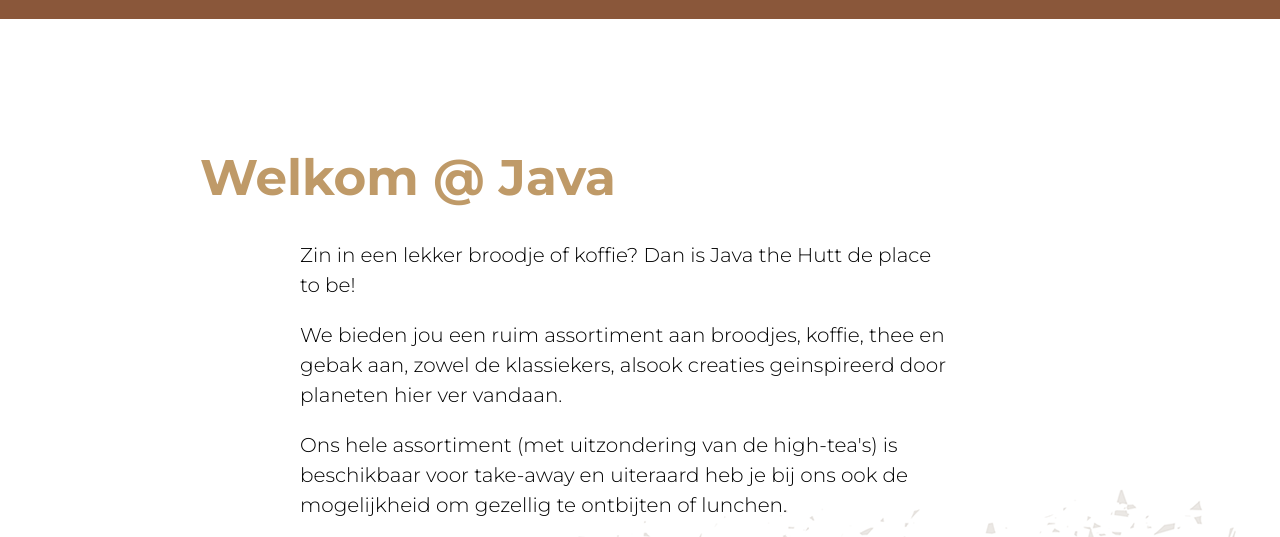
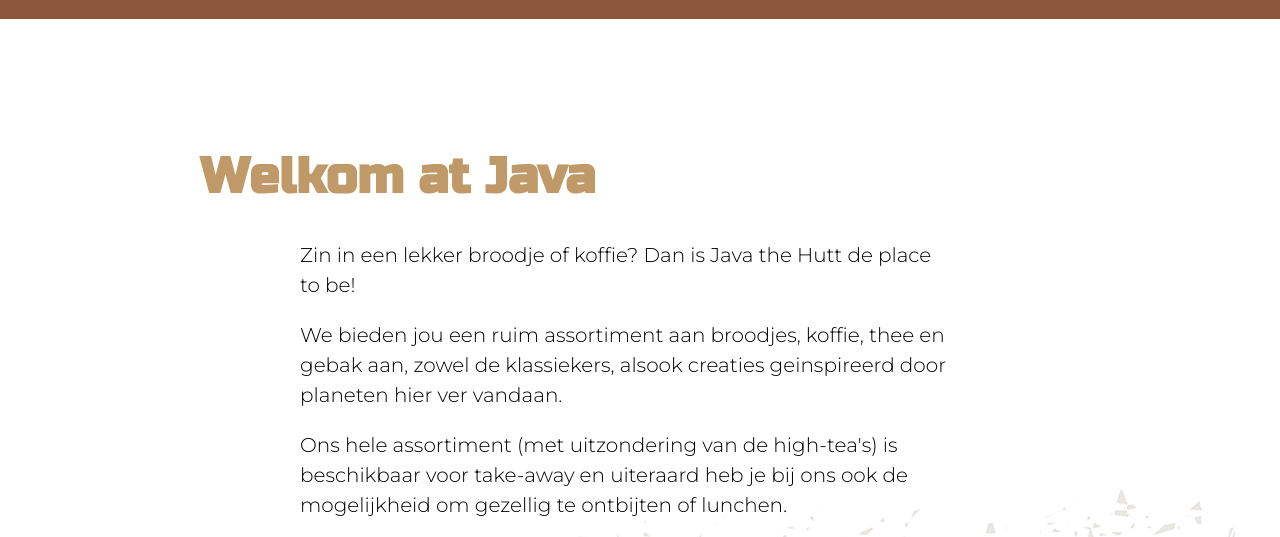
Before and after one commit to MartineBoulanger/CASE, a plain HTML site: page codering/index.html in a window 1280 px wide. Shown: the part 237-774 px from the top of the page. Drawn offline with Linux system fonts and the light colour scheme; a web font is replaced by a local one.

Commit message:
lettertype

```diff
--- a/codering/index.html
+++ b/codering/index.html
@@ -36,7 +36,7 @@
 
     <div class="maincontent home">
       <section class="intro">
-        <h1>Welkom @ Java</h1>
+        <h1>Welkom at Java</h1>
         <p>
           Zin in een lekker broodje of koffie? Dan is Java the Hutt de place to
           be!
--- a/css/style.css
+++ b/css/style.css
@@ -1,6 +1,7 @@
 @import "normalize.css";
 @import url("https://use.typekit.net/mga5dkf.css");
 @import url("https://fonts.googleapis.com/css2?family=Montserrat:wght@300;700&display=swap");
+@import url("https://fonts.googleapis.com/css2?family=Russo+One&display=swap");
 
 html {
   box-sizing: border-box;
@@ -21,6 +22,7 @@ body {
 h1,
 h2 {
   color: #bf9a68;
+  font-family: "Russo One", sans-serif;
 }
 
 h1 {
@@ -171,7 +173,7 @@ a:hover {
   margin: auto;
 }
 
-.buttons a{
+.buttons a {
   box-sizing: border-box;
   border: none;
   margin: 0 3.5rem 10rem 3.5rem;
@@ -240,7 +242,7 @@ a:hover {
   font-size: 0.9rem;
 }
 
-.nieuwsbrief a{
+.nieuwsbrief a {
   margin-left: -3px;
 }
 
@@ -291,7 +293,7 @@ a:hover {
   padding: 5px;
 }
 
-.prijslijst td:nth-child(even){
+.prijslijst td:nth-child(even) {
   text-align: right;
 }
 
```
